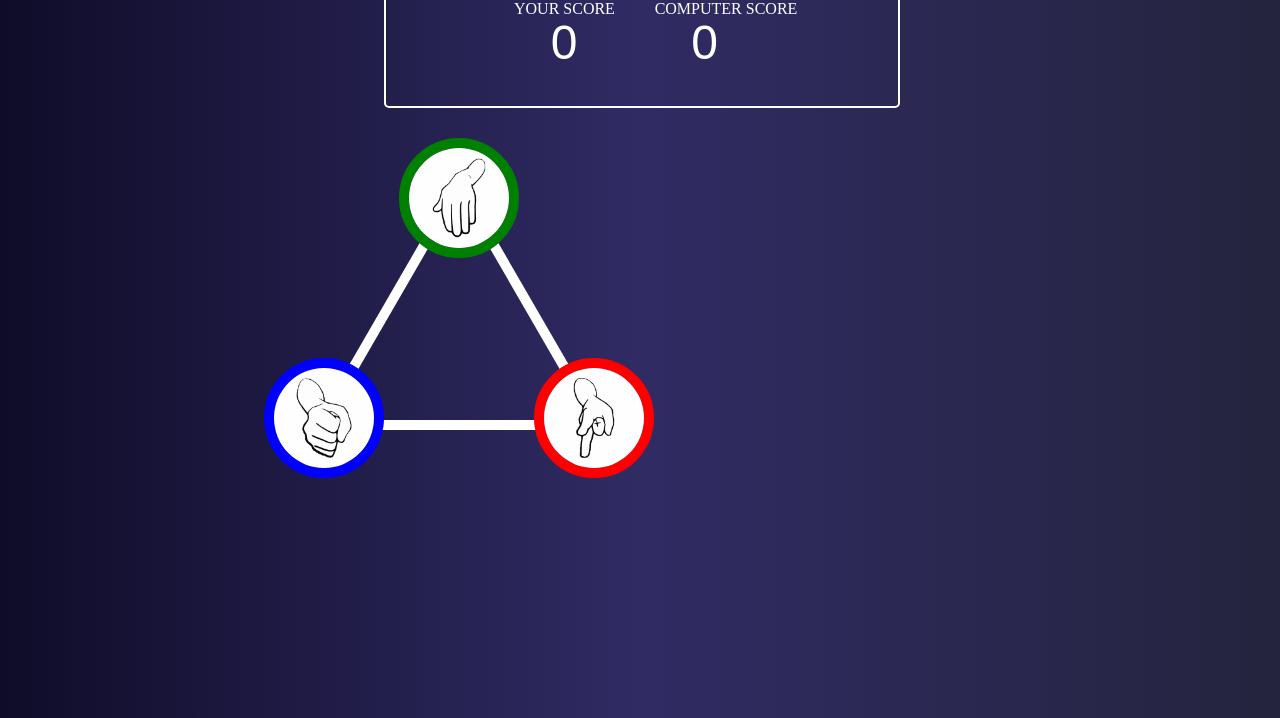
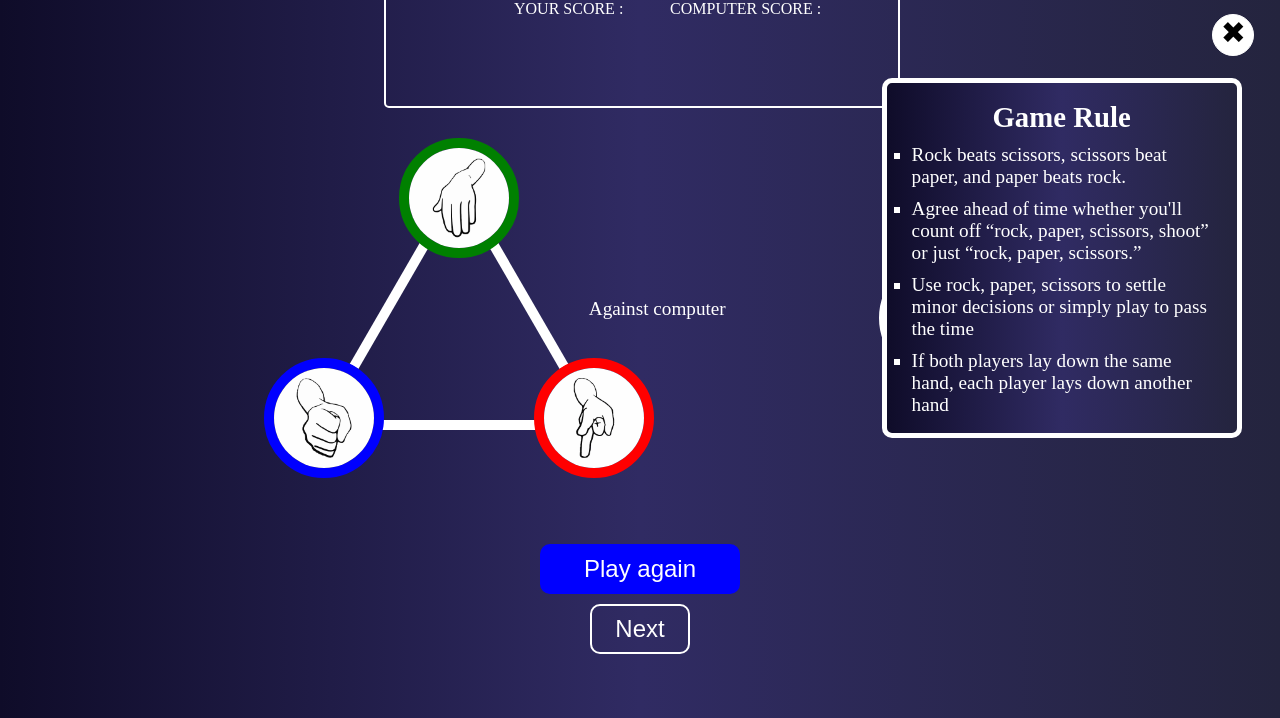
Before and after one commit to Sanjay522/stone-paper-scissors, a plain HTML site: page index.html in a window 1280 px wide. Shown: the part 82-800 px from the top of the page. Drawn offline with Linux system fonts and the light colour scheme.

Commit message:
Update index.html

```diff
--- a/index.html
+++ b/index.html
@@ -21,17 +21,13 @@
         </div>
         <div class="result2">
           <div id="you">
-            YOUR SCORE
-            <input type="number" name="your-score" id="your-score" disabled value="0" />
+            YOUR SCORE :
+            <p id="player-score"></p>
+
           </div>
           <div id="computer">
-            COMPUTER SCORE<input
-              type="number"
-              name=""
-              id="computer-score"
-              disabled
-              value="0"
-            />
+            COMPUTER SCORE :
+            <p id="computer-score"></p>
           </div>
         </div>
       </div>
@@ -43,8 +39,8 @@
             src="rock-paper-scissors-296853_640.png"
             alt=""
           />
-          <img class="rock " src="rock-paper-scissors-296854_640.png" alt="" />
-          <img class="paper " src="rock-paper-scissors-296855_640.png" alt="" />
+          <img class="rock" src="rock-paper-scissors-296854_640.png" alt="" />
+          <img class="paper" src="rock-paper-scissors-296855_640.png" alt="" />
           <div id="lines">
             <div class="line1"></div>
             <div class="line2"></div>
@@ -70,7 +66,7 @@
           </div>
         </div>
         <!-- <div class="computer"></div> -->
-        <div class="winning"></div>
+        <!-- <div class="winning"></div> -->
       </div>
       <button id="rule">Rules</button>
       <div class="close" id="Close">
```
Lines whose indentation alone changed are shown as unchanged.
